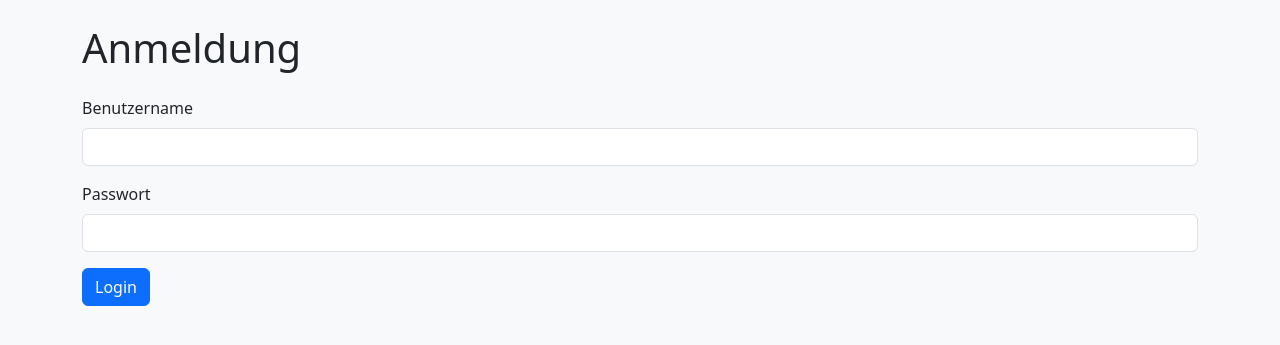
After one commit to DO1FFE/web-steuerung, a Flask app: page /login in a window 1280 px wide. The commit adds this page. Shown: the top 345 px of the page. Run offline with Flask 3, Linux system fonts and the light colour scheme.

Commit message:
Add username/password authentication

```diff
--- a/app.py
+++ b/app.py
@@ -1,9 +1,19 @@
-from flask import Flask, request, render_template
+from flask import Flask, request, render_template, redirect, url_for, session
 import os
 import subprocess
 import re
+from dotenv import load_dotenv
+
+load_dotenv()
 
 app = Flask(__name__)
+app.secret_key = os.getenv('SECRET_KEY', os.urandom(24))
+
+users_env = os.getenv('USERS', '')
+USERS = {
+    u.split(':', 1)[0]: u.split(':', 1)[1]
+    for u in users_env.split(',') if ':' in u
+}
 
 BASE_DIR = '/home/do1ffe'
 
@@ -50,8 +60,31 @@ def find_service_dirs():
     return dict(sorted(dirs.items()))
 
 
+@app.route('/login', methods=['GET', 'POST'])
+def login():
+    error = ''
+    if request.method == 'POST':
+        username = request.form.get('username', '')
+        password = request.form.get('password', '')
+        if USERS.get(username) == password:
+            session['username'] = username
+            return redirect(url_for('index'))
+        else:
+            error = 'Ung\u00fcltige Anmeldedaten'
+    return render_template('login.html', error=error)
+
+
+@app.route('/logout')
+def logout():
+    session.pop('username', None)
+    return redirect(url_for('login'))
+
+
 @app.route('/', methods=['GET', 'POST'])
 def index():
+    if 'username' not in session:
+        return redirect(url_for('login'))
+
     service_dirs = find_service_dirs()
     dirs = list(service_dirs.keys())
     path = request.form.get('path', dirs[0] if dirs else '')
--- a/requirements.txt
+++ b/requirements.txt
@@ -1 +1,2 @@
 Flask
+python-dotenv
--- a/templates/index.html
+++ b/templates/index.html
@@ -7,7 +7,10 @@
 </head>
 <body class="bg-light">
     <div class="container py-4">
-        <h1 class="mb-4">Web Steuerung</h1>
+        <div class="d-flex justify-content-between align-items-center mb-4">
+            <h1 class="mb-0">Web Steuerung</h1>
+            <a href="{{ url_for('logout') }}" class="btn btn-secondary">Logout</a>
+        </div>
         <form method="post" class="mb-3">
             <div class="row g-2 align-items-center">
                 <div class="col-auto">
--- /dev/null
+++ b/templates/login.html
@@ -0,0 +1,27 @@
+<!doctype html>
+<html lang="de">
+<head>
+    <meta charset="utf-8">
+    <title>Anmeldung</title>
+    <link rel="stylesheet" href="https://cdn.jsdelivr.net/npm/bootstrap@5.3.0/dist/css/bootstrap.min.css">
+</head>
+<body class="bg-light">
+    <div class="container py-4">
+        <h1 class="mb-4">Anmeldung</h1>
+        <form method="post" class="mb-3">
+            <div class="mb-3">
+                <label class="form-label" for="username">Benutzername</label>
+                <input type="text" name="username" id="username" class="form-control">
+            </div>
+            <div class="mb-3">
+                <label class="form-label" for="password">Passwort</label>
+                <input type="password" name="password" id="password" class="form-control">
+            </div>
+            {% if error %}
+                <div class="alert alert-danger">{{ error }}</div>
+            {% endif %}
+            <button type="submit" class="btn btn-primary">Login</button>
+        </form>
+    </div>
+</body>
+</html>
```
Also changed, not shown: README.md, 2 other files.
